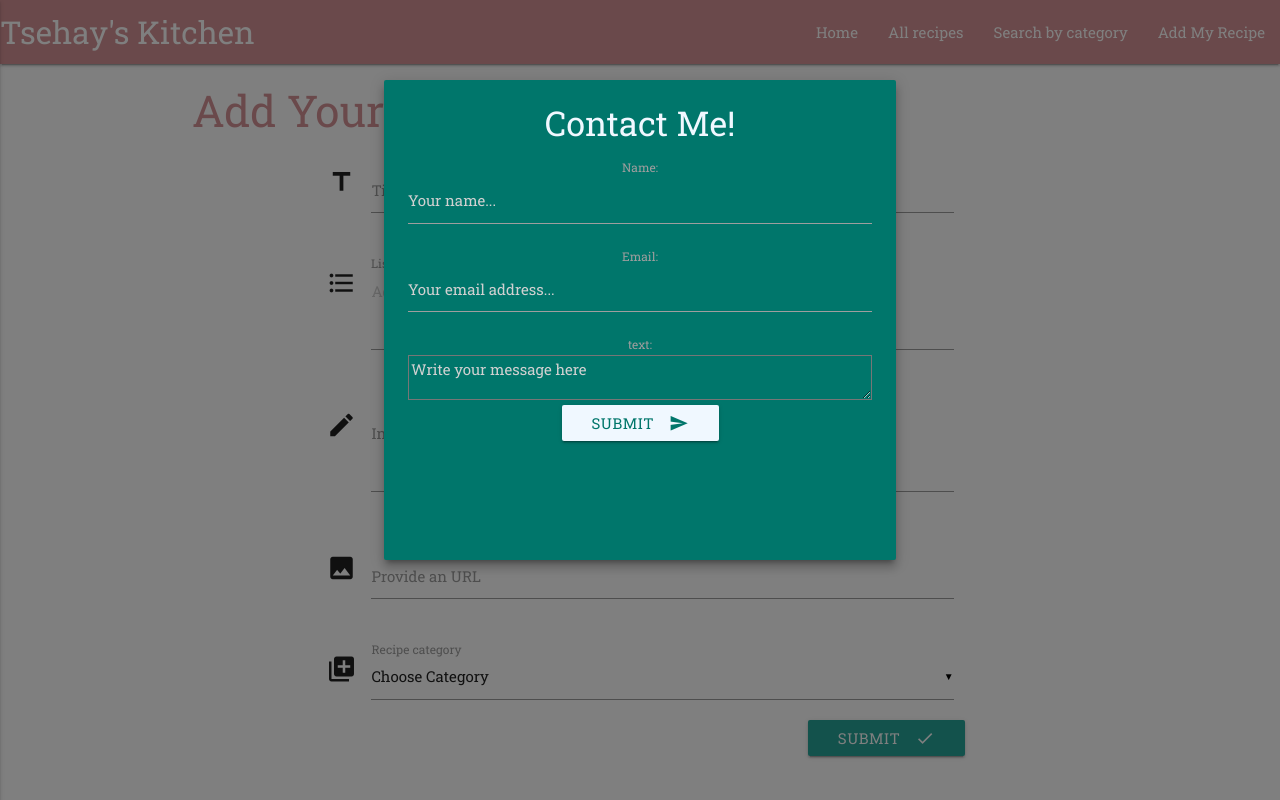
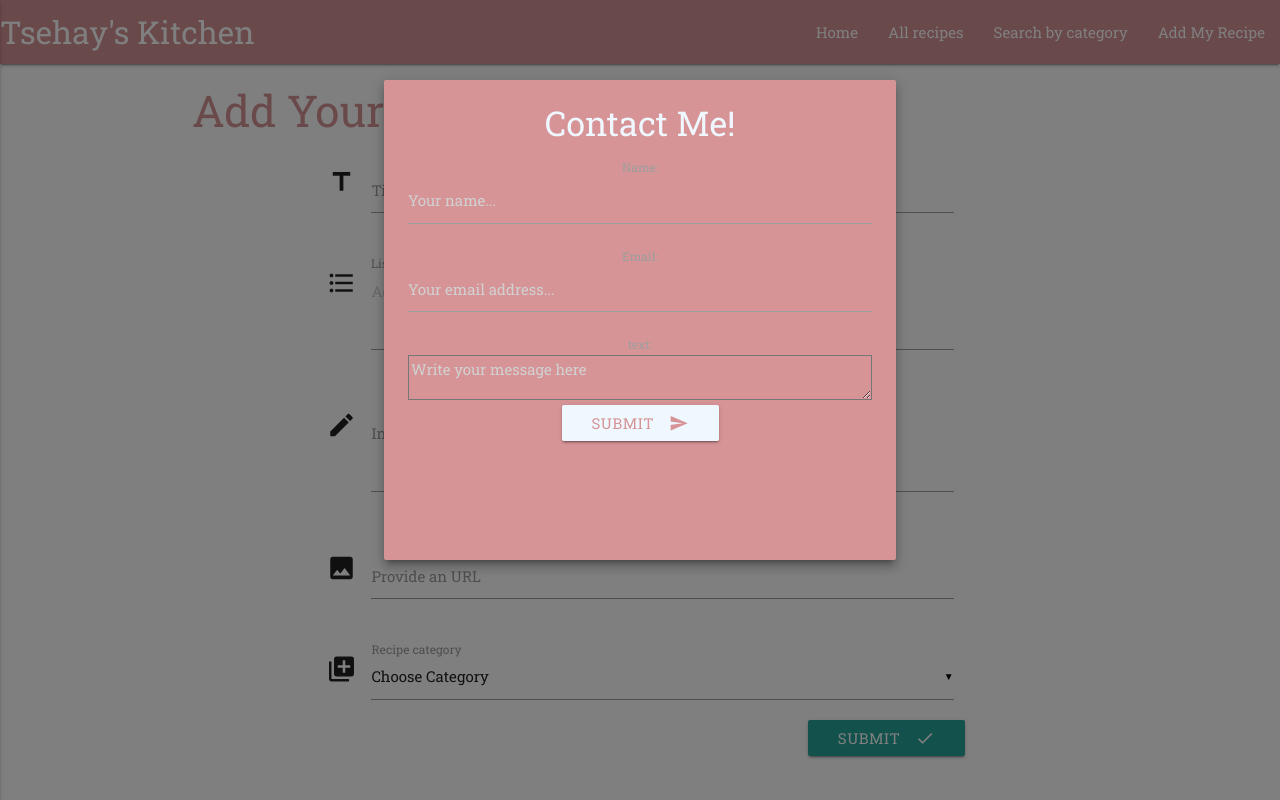
Before and after one commit to YOSTINA-dh/TSEHAY-S--KITCHEN, a Flask app: template templates/addrecipes.html in a window 1280 px wide, after a click that opens the changed part. Run offline with Flask 2, Linux system fonts and the light colour scheme; the template is opened without the code that fills it, so the values that code supplies are empty; some libraries are stand-ins or nearby versions.

Commit message:
Add styles

```diff
--- a/static/css/style.css
+++ b/static/css/style.css
@@ -124,7 +124,7 @@
 /*Feedback form with succes and error messages*/
 
 #modal1 {
-	background-color: #00766B;
+	background-color: #d69497;
 	color: #f0f8ff;
 	width: 40%;
 	height: 60%;
@@ -134,7 +134,7 @@
 #modal2,
 #modal3 {
 	display: none;
-	background-color: #00766B;
+	background-color: #d69497;
 	color: #f0f8ff;
 	width: 40%;
 	height: 20%;
@@ -147,7 +147,7 @@
 
 .feedback_button {
 	background: #f0f8ff;
-	color: #00766B;
+	color: #d69497;
 }
 
 
```
